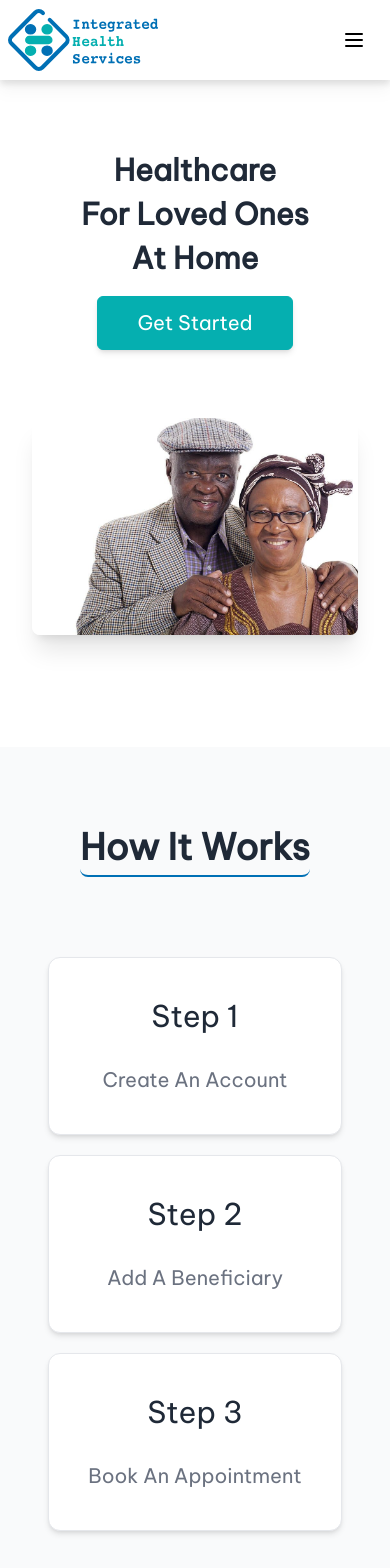
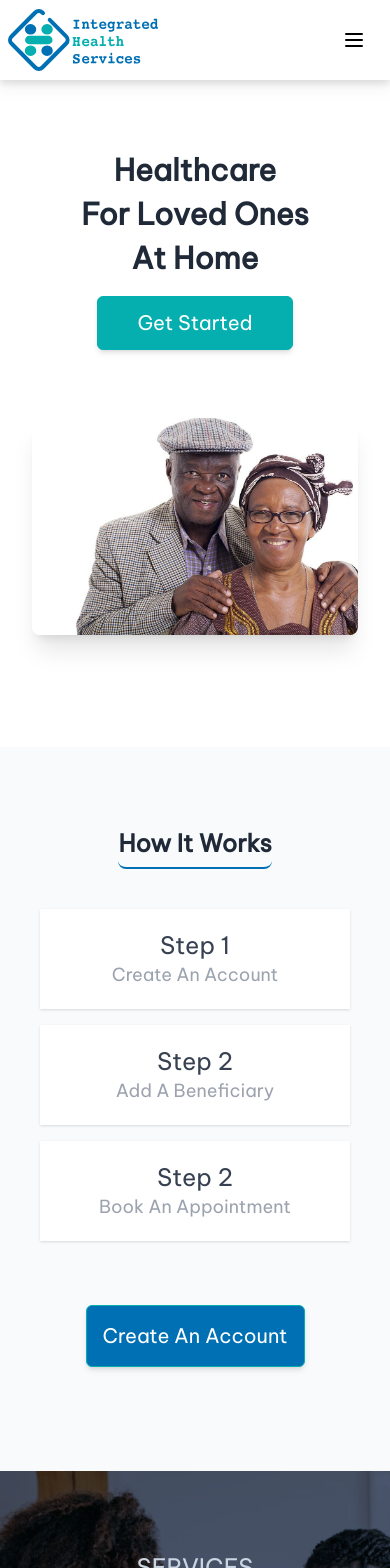
Before and after one commit to ihsidna/ihs-frontend, a React (Create React App) app: page / in a window 390 px wide. Shown: the top 1568 px of the page. Built offline with nearby package versions, Linux system fonts and the light colour scheme; no server answers; what react-topbar-progress-indicator would draw is missing.

Commit message:
refactor - Make how it works section more responsive

```diff
--- a/src/components/website/landing/HowItWorks.jsx
+++ b/src/components/website/landing/HowItWorks.jsx
@@ -8,25 +8,25 @@
 		<div className="bg-gray-50 w-full md:py-32 py-20 md:px-20 px-10">
 			<div className="max-w-[1240] mx-auto">
 				<div className="flex justify-center items-center">
-					<h2 className="md:text-6xl text-4xl font-semibold pb-2 mb-10 text-gray-800  border-b-2 border-b-ihs-blue rounded-lg">
+					<h2 className="md:text-4xl text-2xl font-semibold pb-2 text-gray-800 border-b-2 border-b-ihs-blue rounded-lg">
 						How It Works
 					</h2>
 				</div>
-				<div className="grid md:grid-cols-3 md:gap-5 gap-5 px-2 text-center my-10">
+				<div className="grid md:grid-cols-3 gap-4 text-center my-10 ">
 
-					<div className="border md:py-8 py-6 md:px-8 px-4 rounded-xl shadow-md bg-white">
-						<p className="md:text-4xl text-3xl text-gray-800 py-4 ">Step 1</p>
-						<p className="text-gray-500 md:text-2xl text-xl py-4">Create An Account</p>
+					<div className="bg-white shadow py-5 flex flex-col justify-center items-center">
+						<p className="text-gray-700 text-2xl">Step 1</p>
+						<p className="text-gray-400 font-thin text-lg">Create An Account</p>
 					</div>
 
-					<div className="border md:py-8 py-6 md:px-8 px-4 rounded-xl shadow-md bg-white">
-						<p className="md:text-4xl text-3xl text-gray-800 py-4">Step 2</p>
-						<p className="text-gray-500 md:text-2xl text-xl py-4">Add A Beneficiary</p>
+					<div className="bg-white shadow py-5 flex flex-col justify-center items-center">
+						<p className="text-gray-700 text-2xl">Step 2</p>
+						<p className="text-gray-400 font-thin text-lg">Add A Beneficiary</p>
 					</div>
 
-					<div className="border md:py-8 py-6 md:px-8 px-4 rounded-xl shadow-md bg-white">
-						<p className="md:text-4xl text-3xl text-gray-800 py-4">Step 3</p>
-						<p className="text-gray-500 md:text-2xl text-xl py-4">Book An Appointment</p>
+					<div className="bg-white shadow py-5 flex flex-col justify-center items-center">
+						<p className="text-gray-700 text-2xl">Step 2</p>
+						<p className="text-gray-400 font-thin text-lg">Book An Appointment</p>
 					</div>
 
 				</div>
```
